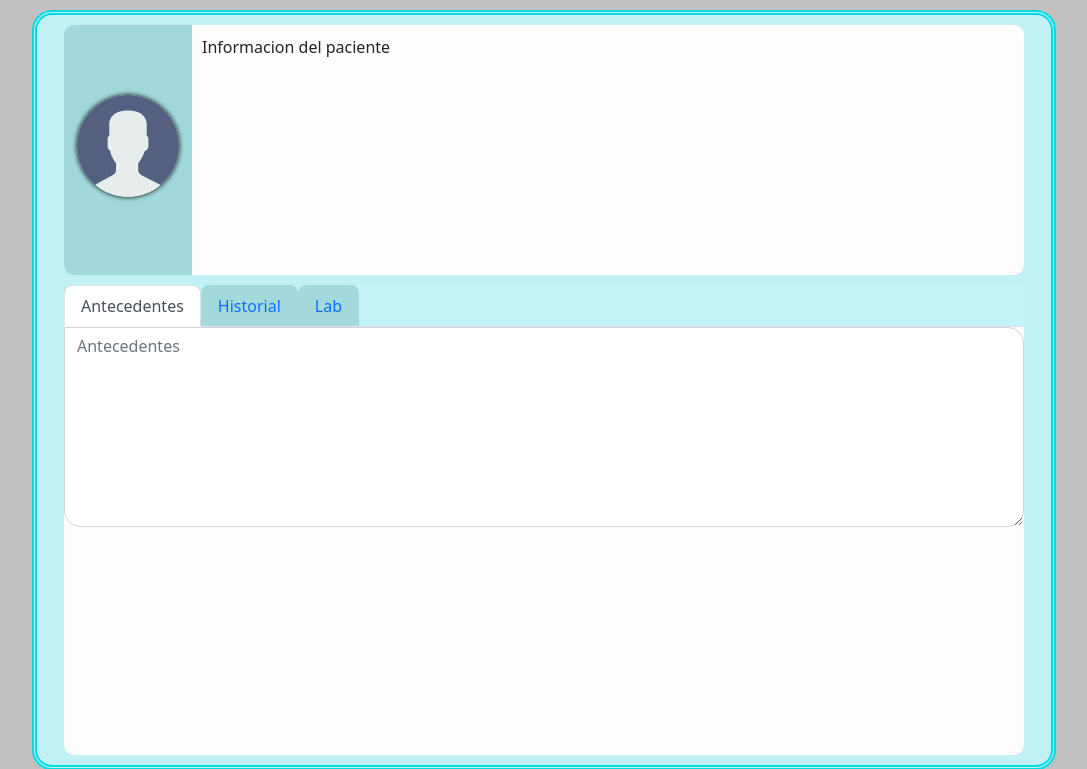
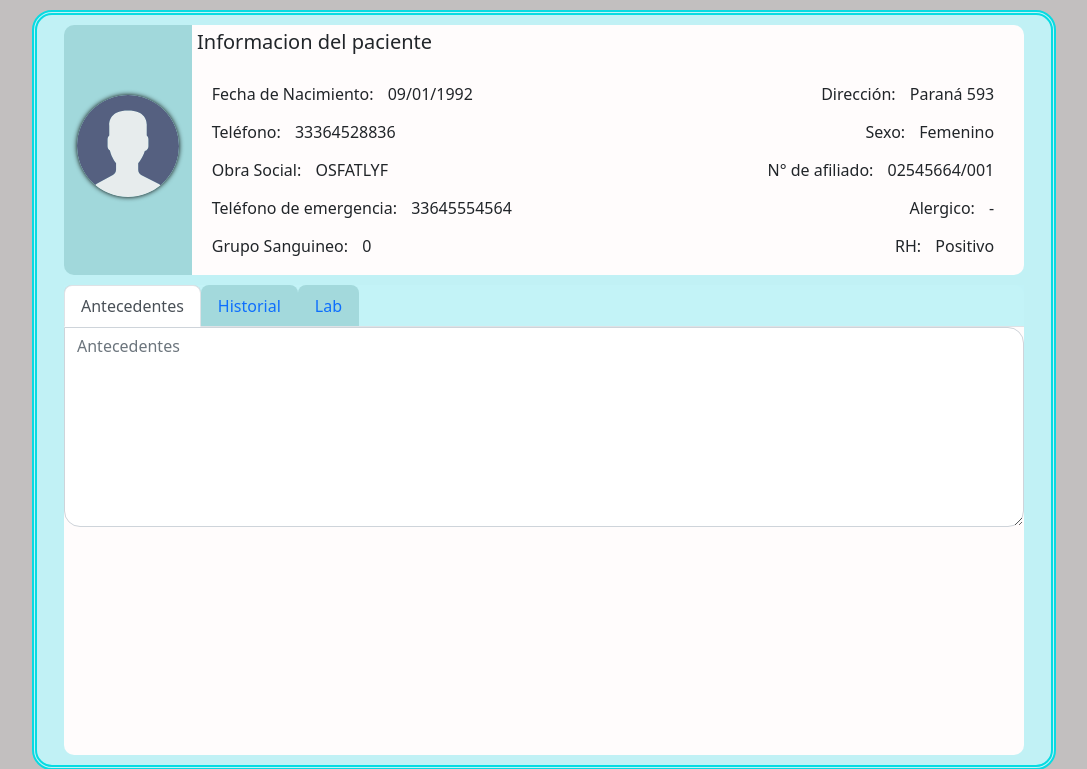
Before and after one commit to gabi-devel/proyectoPP2, a PHP site: page /proyectoPP2/patient.php in a window 1280 px wide. Shown: the top 769 px of the page, without its empty margins (96-1183 px from the left). Run offline with PHP 8.4, Linux system fonts and the light colour scheme; data that the repository does not hold is empty; some libraries are stand-ins or nearby versions.

Commit message:
datos personales

```diff
--- a/patient.css
+++ b/patient.css
@@ -59,6 +59,10 @@ body {
   padding: 10px;
 }
 
+.generalInfoPatient h5{
+  padding: 5px;
+}
+
 .medicalInfo {
   display: flex;
   flex-direction: column;
@@ -114,3 +118,13 @@ body {
   border: 2px double rgba(69, 143, 145, 0.26);;
   border-radius: 10px 10px;
 }
+
+.infoPaciente{
+  display: flex;
+  align-items: center;
+  justify-content: space-between	;
+  width: 63vw;
+  margin:0px 1vw;
+  padding: 7px;
+  /*border:1px solid red;*/
+}
--- a/patient.php
+++ b/patient.php
@@ -10,9 +10,9 @@ if (($result2 = mysqli_query($conexion, $idPaciente)) === false) {
 $result =  mysqli_query($conexion, $idPaciente);
 $row = mysqli_fetch_assoc($result);
 
-if ($result = $conexion -> query($idPaciente)) {
-    while ($row = $result -> fetch_row()) {
-        $paciente = $row[0].' '.$row[1];
+if ($result = $conexion->query($idPaciente)) {
+    while ($row = $result->fetch_row()) {
+        $paciente = $row[0] . ' ' . $row[1];
     }
 }
 
@@ -40,7 +40,73 @@ if ($result = $conexion -> query($idPaciente)) {
                 <h4><?php echo $paciente; ?></h4>
             </div>
             <div class="generalInfoPatient">
-                <span>Informacion del paciente</span>
+                <nav>
+                    <fieldset>
+                        <legend>
+                            <h5>Informacion del paciente</h5>
+                        </legend>
+
+                        <div class="infoPaciente">
+                            <div>
+                                <label for="fecha">Fecha de Nacimiento:</label>
+                                <span>09/01/1992</span>
+                            </div>
+                            <div>
+                                <label for="direccion">Dirección:</label>
+                                <span>Paraná 593</span>
+                            </div>
+                        </div>
+
+                        <div class="infoPaciente">
+                            <div>
+                                <label for="tel">Teléfono:</label>
+                                <span> 33364528836 </span>
+                            </div>
+                            <div>
+                                <label for="sexo">Sexo:</label>
+                                <span> Femenino </span>
+                            </div>
+                        </div>
+
+                        <div class="infoPaciente">
+                            <div>
+                            <label for="obra_social">Obra Social:</label>
+                            <span> OSFATLYF </span>
+                            </div>
+
+                            <div>
+                            <label for="n_afiliado">N° de afiliado:</label>
+                            <span> 02545664/001 </span>
+                            </div>
+                        </div>
+
+                        <div class="infoPaciente">
+                            <div>
+                            <label for="tel_emerg">Teléfono de emergencia:</label>
+                            <span> 33645554564 </span>
+                            </div>
+
+                            <div>
+                            <label for="alergia">Alergico: </label>
+                            <span>-</span>
+                            </div>
+                        </div>
+
+                        <div class="infoPaciente">
+                            <div>
+                            <label for="g_sangre">Grupo Sanguineo: </label>
+                            <span> 0 </span>
+                            </div>
+
+                            <div>
+                            <label for="rh">RH:</label>
+                            <span> Positivo </span>
+                            </div>
+                        </div>
+
+                    </fieldset>
+                </nav>
+
             </div>
         </div>
         <div class="medicalInfo">
@@ -61,8 +127,8 @@ if ($result = $conexion -> query($idPaciente)) {
                         <textarea class="form-control" id="antecedentes" placeholder="Antecedentes"></textarea>
                     </div>
                     <div class="tab-pane fade" id="Historial" role="tabpanel" aria-labelledby="historial-tab">
-                        <div class="comentario">Tomografia computalizada. Todo Correcto  <br>
-                    Otro renglon con info</div>
+                        <div class="comentario">Tomografia computalizada. Todo Correcto <br>
+                            Otro renglon con info</div>
                         <div class="comentario">Tomografia computalizada 2. Todo Correcto</div>
                         <div class="comentario">Tomografia computalizada 3. Todo Correcto</div>
                         <div class="buttonContainer">
```
